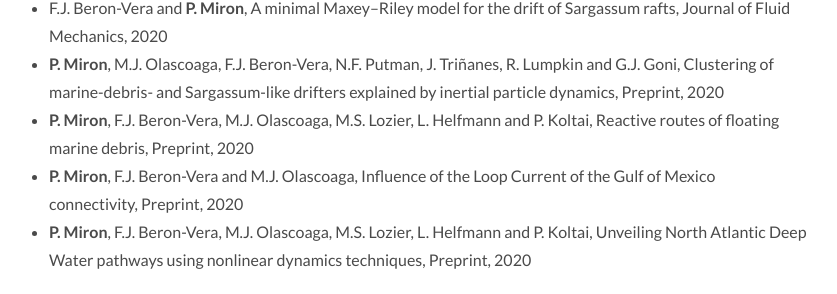
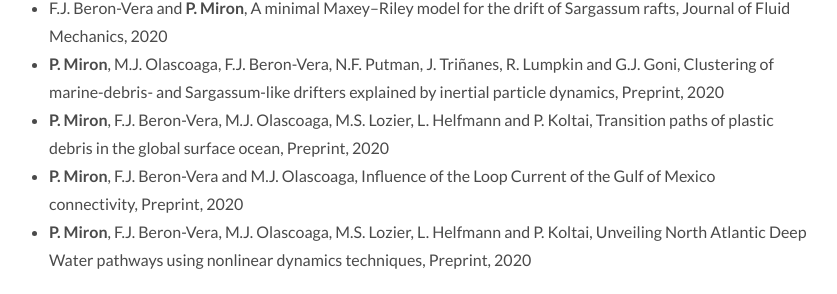
Before and after one commit to philippemiron/philippemiron.github.io, a Jekyll site: the page built from contributions.md, in a window 1280 px wide and 900 px high, scrolled down 519 px. Shown: the part 150-444 px from the top of the window, without its empty margins (212-1049 px from the left). Built offline with Jekyll 4.4.1, drawn with Linux system fonts in a browser that asks for light colours; nearby versions of some CDN libraries.

Commit message:
change one preprint title

```diff
--- a/_data/preprint.yml
+++ b/_data/preprint.yml
@@ -8,7 +8,7 @@
   journal: Preprint
   year: '2020'
 
-- title: Reactive routes of floating marine debris
+- title: Transition paths of plastic debris in the global surface ocean
   authors: '**P. Miron**, F.J. Beron-Vera, M.J. Olascoaga, M.S. Lozier, L. Helfmann and P. Koltai'
   journal: Preprint
   year: '2020'
```
